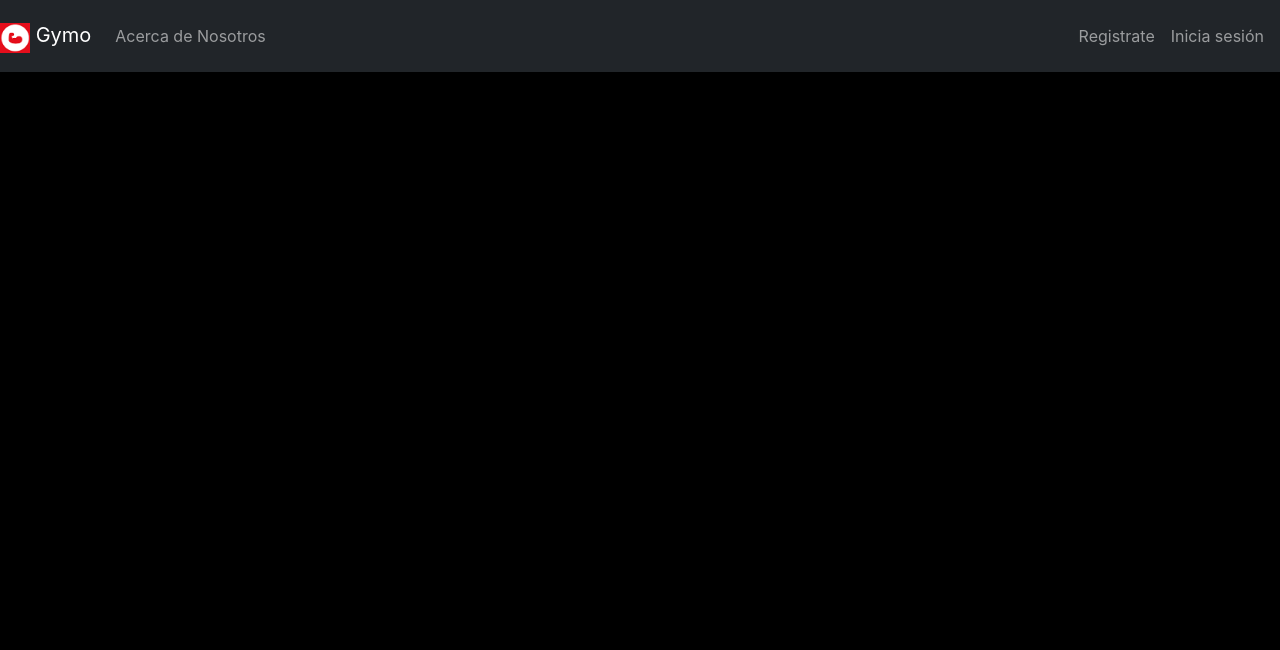
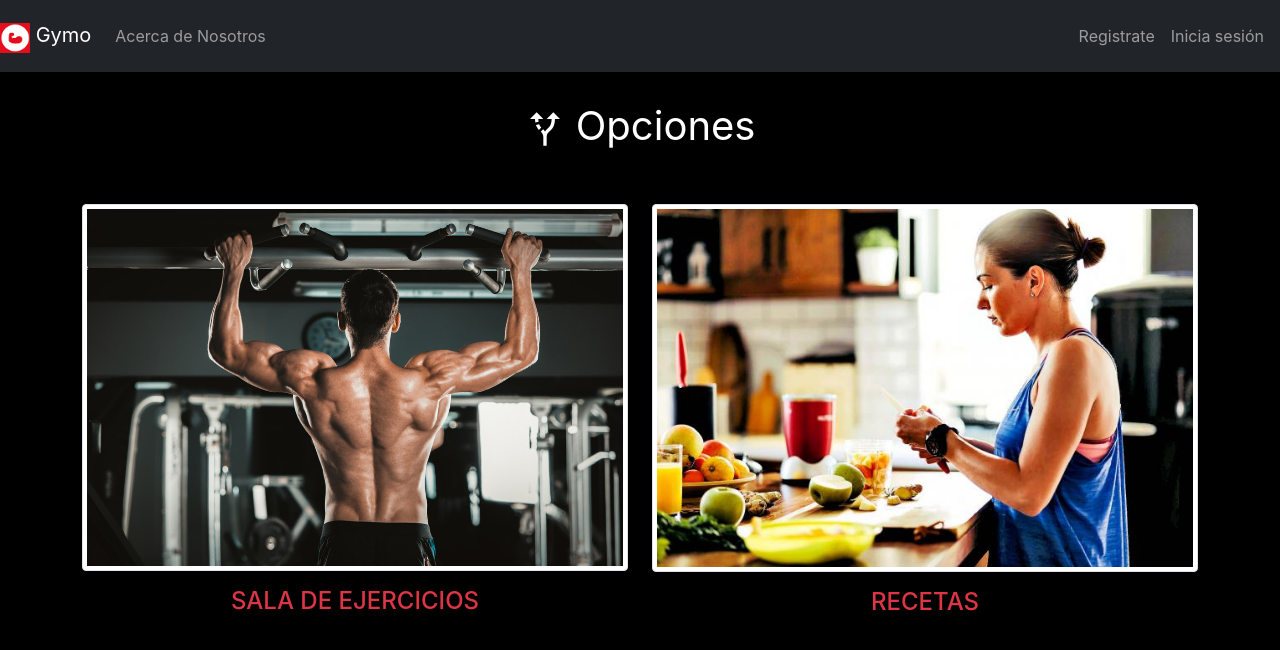
Before and after one commit to Chsebas98/Gymo_new, a React (Create React App) app in the folder client/: page /options in a window 1280 px wide. Shown: the top 650 px of the page. Built offline with nearby package versions, Linux system fonts and the light colour scheme; no server answers.

Commit message:
Rutas de Opciones rutinas y recetas & vista de opciones

```diff
--- a/client/src/App.jsx
+++ b/client/src/App.jsx
@@ -15,6 +15,9 @@ import Login from "./pages/Login";
 // functions
 import { getUser } from "./api/user";
 import About from "./pages/About";
+import Opciones from "./pages/Opciones";
+import EJercicios_general from "./pages/Rutinas/EJercicios_general";
+import Recetas_general from "./pages/Recetas/Recetas_general";
 
 const App = () => {
 	const [user, setUser] = useState(null);
@@ -38,9 +41,12 @@ const App = () => {
 					<Header />
 
 					<Route exact path="/" component={Home} />
-					<Route exact path="/signup" component={Signup} />
 					<Route exact path="/login" component={Login} />
+					<Route exact path="/options" component={Opciones} />
+					<Route exact path="/exercises" component={EJercicios_general} />
+					<Route exact path="/recipes" component={Recetas_general} />
 				</UserContext.Provider>
+				<Route exact path="/signup" component={Signup} />
 				<Route exact path="/about" component={About} />
 			</Router>
 		</div>
--- /dev/null
+++ b/client/src/Pages/Opciones.jsx
@@ -0,0 +1,36 @@
+import React from "react";
+import AltRouteIcon from "@mui/icons-material/AltRoute";
+
+const Opciones = () => {
+	return (
+		<div className="container">
+			<div className="row">
+				<div className="col text-center mt-4 fs-1">
+					<span className="">
+						<AltRouteIcon className="fs-1"></AltRouteIcon> Opciones
+					</span>
+				</div>
+			</div>
+			<div className="row mt-5">
+				<div className="col-md-6">
+					<img
+						src="Assets/images/cuerpo_completo.jpeg"
+						alt="Rutinas_principal"
+						className="img-fluid img-thumbnail rounded float-start mb-3"
+					/>
+					<h4 className="text-danger text-center">SALA DE EJERCICIOS</h4>
+				</div>
+				<div className="col-md-6 ">
+					<img
+						src="Assets/images/recetas.png"
+						alt="Ensaldas_principal"
+						className="img-fluid img-thumbnail rounded float-end mb-3"
+					/>
+					<h4 className="text-danger text-center">RECETAS</h4>
+				</div>
+			</div>
+		</div>
+	);
+};
+
+export default Opciones;
--- /dev/null
+++ b/client/src/Pages/Recetas/Recetas_general.jsx
@@ -0,0 +1,7 @@
+import React from "react";
+
+const Recetas_general = () => {
+	return <div>Recetas_general</div>;
+};
+
+export default Recetas_general;
--- /dev/null
+++ b/client/src/Pages/Rutinas/EJercicios_general.jsx
@@ -0,0 +1,7 @@
+import React from "react";
+
+const EJercicios_general = () => {
+	return <div>EJercicios_general</div>;
+};
+
+export default EJercicios_general;
```
